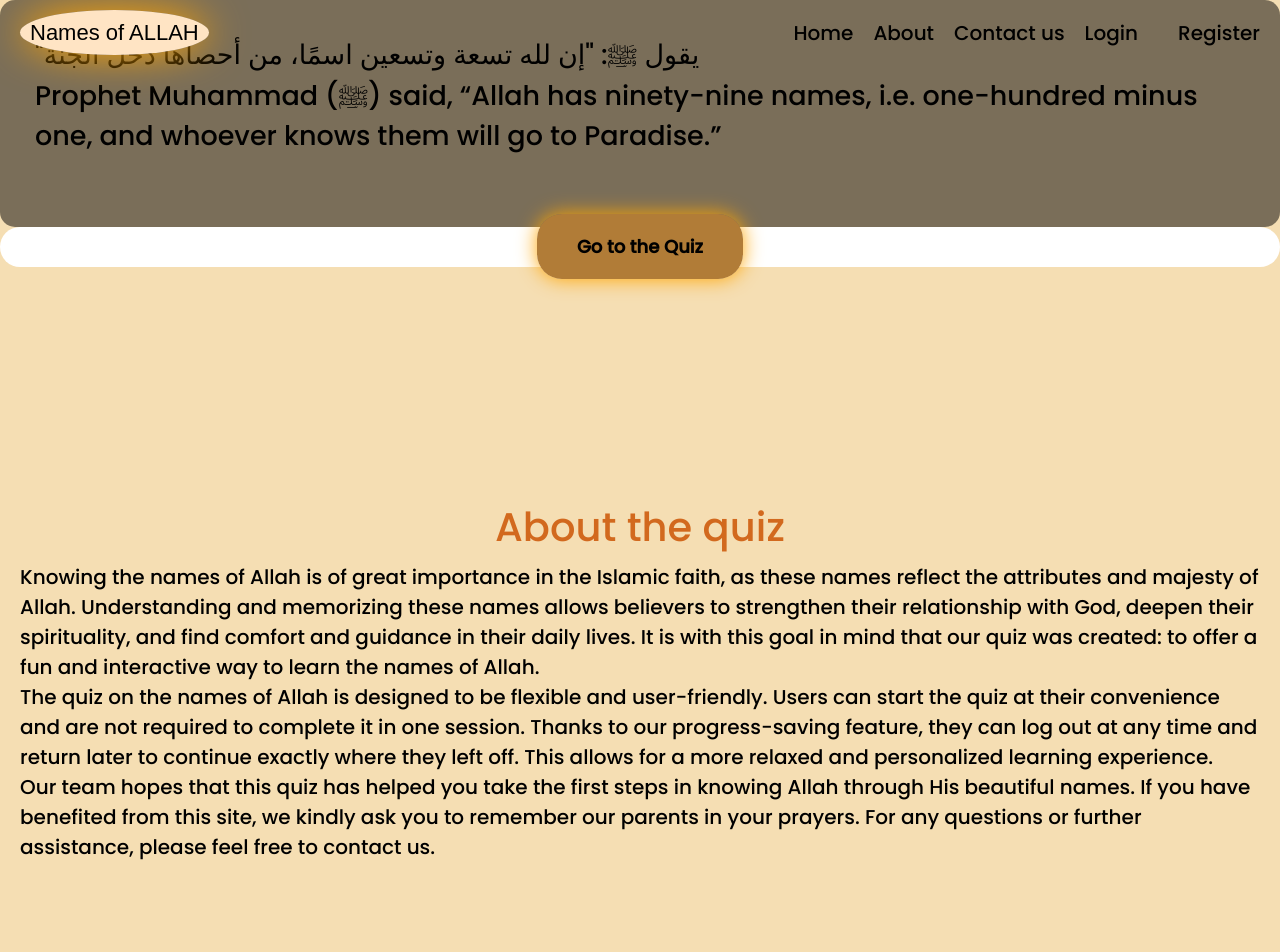
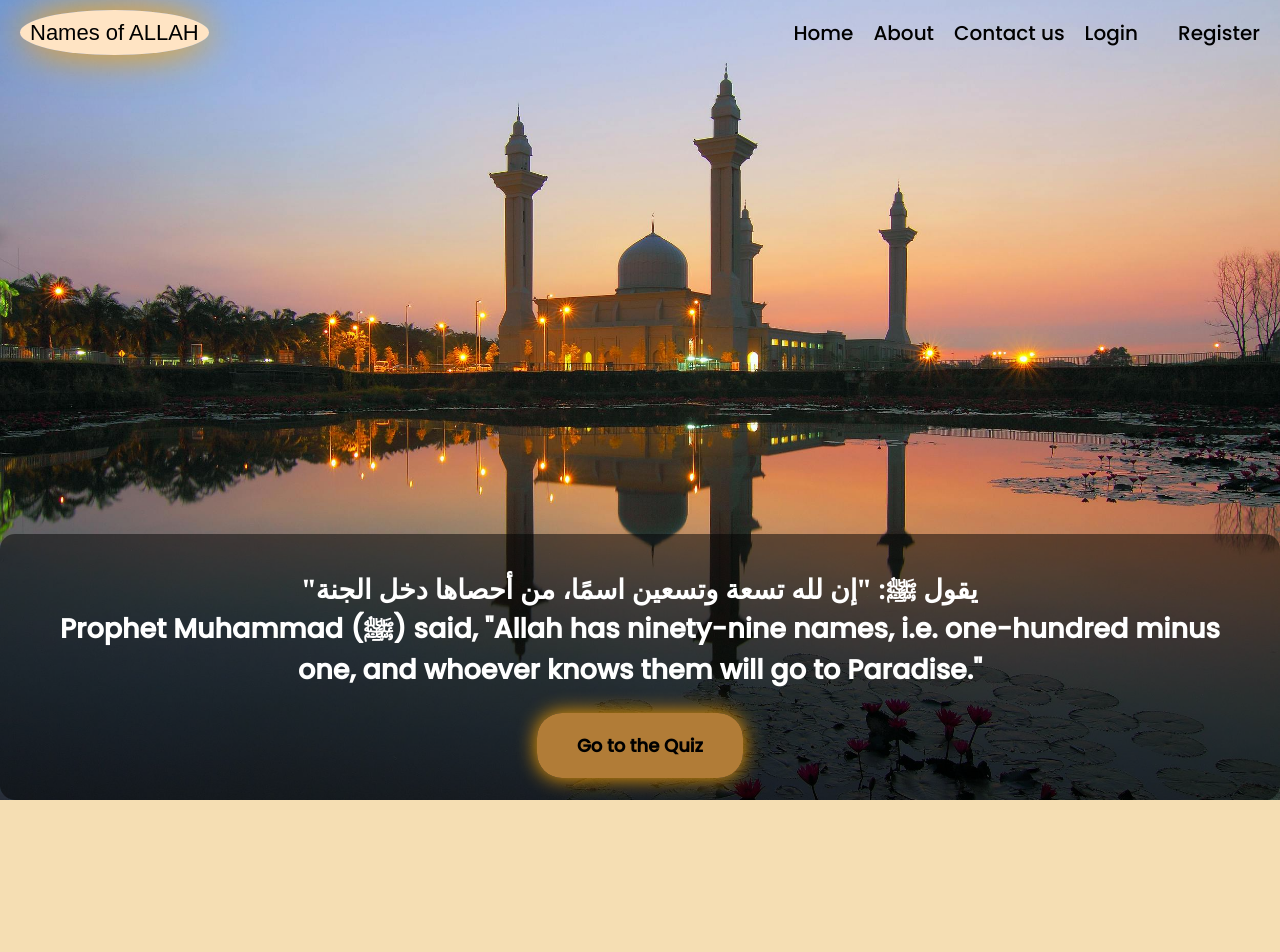
Before and after one commit to m-elhamlaoui/Names_Of_ALLAH, a React (Create React App) app in the folder frontend/: page / in a window 1280 px wide. Shown: the top 952 px of the page. Built offline with nearby package versions, Linux system fonts and the light colour scheme.

Commit message:
modify style

```diff
--- a/frontend/public/index.html
+++ b/frontend/public/index.html
@@ -2,7 +2,7 @@
 <html lang="en">
   <head>
     <meta charset="utf-8" />
-    <link rel="icon" href="%PUBLIC_URL%/favicon.ico" />
+    <!-- <link rel="icon" href="%PUBLIC_URL%/favicon.ico" /> -->
     <meta name="viewport" content="width=device-width, initial-scale=1" />
     <meta name="theme-color" content="#000000" />
     <meta
@@ -14,7 +14,7 @@
       manifest.json provides metadata used when your web app is installed on a
       user's mobile device or desktop. See https://developers.google.com/web/fundamentals/web-app-manifest/
     -->
-    <link rel="manifest" href="%PUBLIC_URL%/manifest.json" />
+    <!-- <link rel="manifest" href="%PUBLIC_URL%/manifest.json" /> -->
     <!--
       Notice the use of %PUBLIC_URL% in the tags above.
       It will be replaced with the URL of the `public` folder during the build.
@@ -24,7 +24,7 @@
       work correctly both with client-side routing and a non-root public URL.
       Learn how to configure a non-root public URL by running `npm run build`.
     -->
-    <title>React App</title>
+    <title>Names of allah</title>
   </head>
   <body>
     <noscript>You need to enable JavaScript to run this app.</noscript>
--- a/frontend/src/components/Home.jsx
+++ b/frontend/src/components/Home.jsx
@@ -1,5 +1,5 @@
 import React, { useRef, useEffect } from 'react';
-import './style.css'
+import './style.css';
 
 const Home = ({ setRefs }) => {
   const homeRef = useRef(null);
@@ -15,43 +15,87 @@ const Home = ({ setRefs }) => {
   }, [setRefs]);
 
   return (
-    <div className="content">
-      <div id='home' ref={homeRef} >
-        <div className='B'>
-        <h4 >
-          "يقول ﷺ:  "إن لله تسعة وتسعين اسمًا، من أحصاها دخل الجنة
+    <div className="content h-[300vh] overflow-y-auto">
+   <div
+  id="home"
+  ref={homeRef}
+  className="sticky top-0 h-screen w-full bg-home bg-cover bg-center bg-fixed flex flex-col justify-center items-center"
+>
+  <div className="B overflow-auto absolute bottom-0 left-1/2 -translate-x-1/2 w-full text-center">
+    <h4 className="text-white font-bold font-serif">
+      "يقول ﷺ: "إن لله تسعة وتسعين اسمًا، من أحصاها دخل الجنة
       <p>
-            Prophet Muhammad (ﷺ) said, “Allah has ninety-nine names, i.e. one-hundred minus one, and whoever knows them will go to Paradise.”
+        Prophet Muhammad (ﷺ) said, "Allah has ninety-nine names, i.e.
+        one-hundred minus one, and whoever knows them will go to Paradise."
       </p>
-
     </h4>
-        </div>
     <button className="btn"> <a href="/quiz">Go to the Quiz</a></button>
   </div>
-      <section id="about" ref={aboutRef} className='w-full h-screen'>
+</div>
+      <section id="about" ref={aboutRef} className="w-full">
         <div className="paragh">
           <h2 className="C">About the quiz</h2>
-          <p>
-            Knowing the names of Allah is of great importance in the Islamic faith, as these names reflect the attributes and majesty of Allah. Understanding and memorizing these names allows believers to strengthen their relationship with God, deepen their spirituality, and find comfort and guidance in their daily lives. It is with this goal in mind that our quiz was created: to offer a fun and interactive way to learn the names of Allah.
+          <p className='font-serif'>
+            Knowing the names of Allah is of great importance in the Islamic faith,
+            as these names reflect the attributes and majesty of Allah.
+            Understanding and memorizing these names allows believers to
+            strengthen their relationship with God, deepen their spirituality, and
+            find comfort and guidance in their daily lives. It is with this goal
+            in mind that our quiz was created: to offer a fun and interactive way
+            to learn the names of Allah.
           </p>
-          <p>
-            The quiz on the names of Allah is designed to be flexible and user-friendly. Users can start the quiz at their convenience and are not required to complete it in one session. Thanks to our progress-saving feature, they can log out at any time and return later to continue exactly where they left off. This allows for a more relaxed and personalized learning experience.
+          <p className='font-serif'>
+            The quiz on the names of Allah is designed to be flexible and
+            user-friendly. Users can start the quiz at their convenience and are
+            not required to complete it in one session. Thanks to our
+            progress-saving feature, they can log out at any time and return
+            later to continue exactly where they left off. This allows for a more
+            relaxed and personalized learning experience.
           </p>
-          <p>
-            Our team hopes that this quiz has helped you take the first steps in knowing Allah through His beautiful names. If you have benefited from this site, we kindly ask you to remember our parents in your prayers. For any questions or further assistance, please feel free to contact us.
+          <p className='font-serif'>
+            Our team hopes that this quiz has helped you take the first steps in
+            knowing Allah through His beautiful names. If you have benefited
+            from this site, we kindly ask you to remember our parents in your
+            prayers. For any questions or further assistance, please feel free
+            to contact us.
           </p>
         </div>
       </section>
-      <section id="contact" ref={contactRef} className=' '>
+      <section id="contact" ref={contactRef} className=" ">
         <div className="contact-container">
-          <form action="https://api.web3forms.com/submit" method="POST" className="contact-left">
+          <form
+            action="https://api.web3forms.com/submit"
+            method="POST"
+            className="contact-left"
+          >
             <div className="contact-left-title">
               <h2 className="C">Contact us</h2>
             </div>
-            <input type="hidden" name="access_key" value="4ed69df9-05f3-4178-a510-9fe9ae7c34c0" />
-            <input type="text" name="name" placeholder="Your Name" className="contact-inputs" required />
-            <input type="email" name="email" placeholder="Your Email" className="contact-inputs" required />
-            <textarea name="message" placeholder="Your Message" className="contact-inputs" required></textarea>
+            <input
+              type="hidden"
+              name="access_key"
+              value="4ed69df9-05f3-4178-a510-9fe9ae7c34c0"
+            />
+            <input
+              type="text"
+              name="name"
+              placeholder="Your Name"
+              className="contact-inputs"
+              required
+            />
+            <input
+              type="email"
+              name="email"
+              placeholder="Your Email"
+              className="contact-inputs"
+              required
+            />
+            <textarea
+              name="message"
+              placeholder="Your Message"
+              className="contact-inputs"
+              required
+            ></textarea>
             <button type="submit">Submit</button>
           </form>
         </div>
--- a/frontend/src/components/Login.jsx
+++ b/frontend/src/components/Login.jsx
@@ -36,7 +36,7 @@ const Login = ({ setUser, questions, setQuestions }) => {
 
       <div className="form-box">
         <div className="form-value">
-          <form onSubmit={handleSubmit} className='w-full h-full flex flex-col justify-center items-center gap-10'>
+          <form onSubmit={handleSubmit} className='w-full h-full flex flex-col justify-center items-center '>
             <h2 className='text-2xl'>Login</h2>
             <div className="flex flex-col justify-start items-start w-max gap-2">
 
--- a/frontend/src/components/style.css
+++ b/frontend/src/components/style.css
@@ -61,7 +61,7 @@ content {
     flex-direction: column;
     font-family: Arial, sans-serif;
     text-align: center;
-    padding-top: 80px;
+    /* padding-top: 80px; */
     color: white ;
     border: 1px solid black;
 }
@@ -87,6 +87,9 @@ content {
     border: none;
     box-shadow: 0 0 20px orange ;
 }
+.btn {
+    background-color: transparent;
+}
 /*section2*/
 /*.section2{
     background: beige;
@@ -104,13 +107,13 @@ body{
     text-align: center;
     font-size: 50px;
     color:chocolate;
-    margin:25px;
+    /* margin:25px; */
 }
 
 .paragh{
 
     font-size: 20px;
-    margin: 20px;
+    /* margin: 20px; */
 }
 /*.img{
     width: 30%;
```
Also changed, not shown: frontend/src/components/Quiz.jsx (+11 -8 lines), frontend/src/components/Register.jsx (+16 -18 lines), frontend/src/assets/images/pho5.jpg (added), frontend/src/components/style1.css (line endings or trailing spaces), frontend/src/components/style3.css (added). Lines whose indentation alone changed are shown as unchanged.
